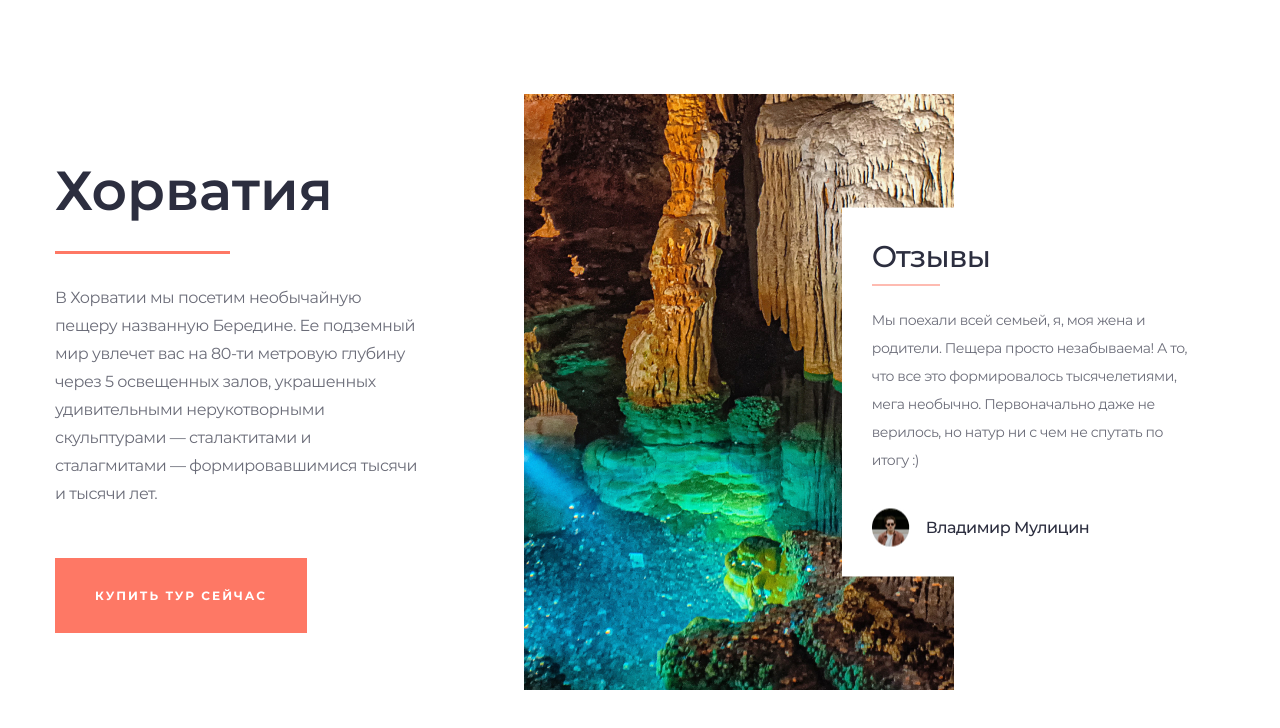
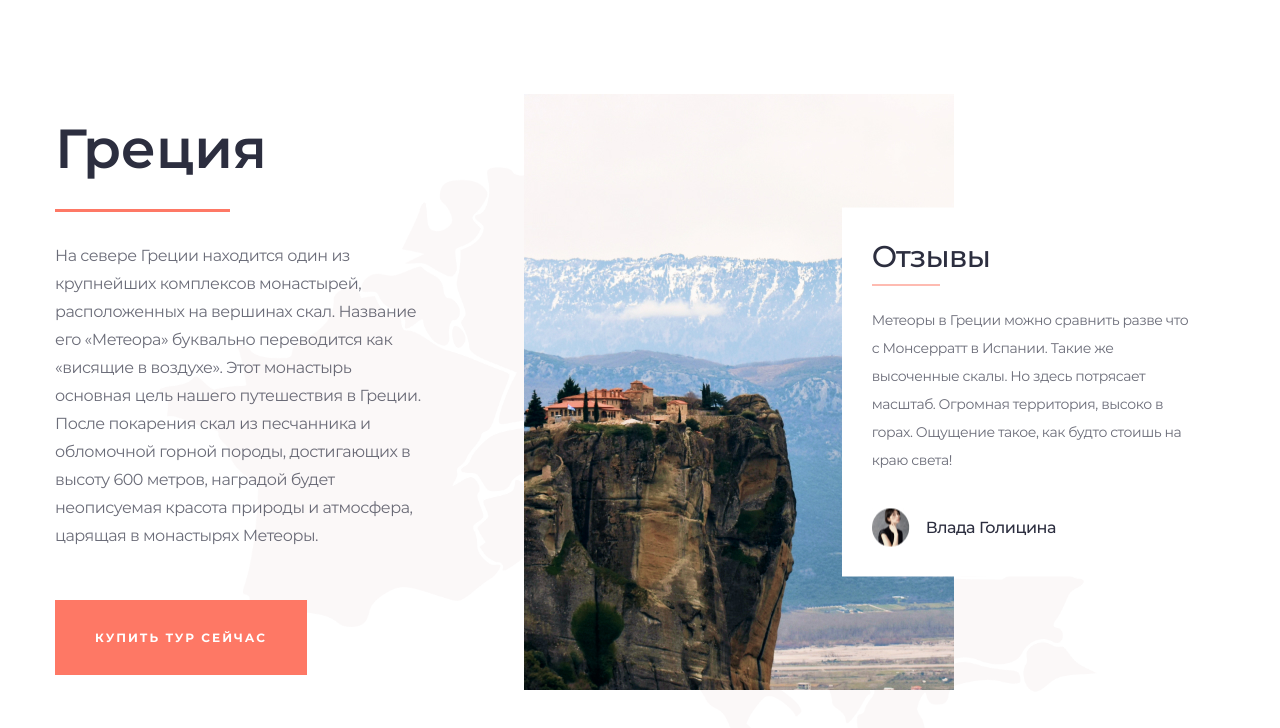
Before and after one commit to Dmitry27Zh/Way, a website: page source/index.html in a window 1280 px wide. Shown: the part 2467-3195 px from the top of the page. Drawn offline with nearby package versions, Linux system fonts and the light colour scheme; files that its build step writes are made by us from their sources.

Commit message:
добавлена фоновая карта

```diff
--- a/source/index.html
+++ b/source/index.html
@@ -162,7 +162,7 @@
           </ul>
           -->
           <ul class="tabs__list">
-            <li class="tabs__item">
+            <li class="tabs__item tabs__item--current">
               <div class="tabs__text">
                 <h3 class="tabs__text-title section-title">Греция</h3>
                 <p class="tabs__lead">На севере Греции находится один из крупнейших комплексов монастырей, расположенных
@@ -300,7 +300,7 @@
                 </blockquote>
               </article>
             </li>
-            <li class="tabs__item tabs__item--current">
+            <li class="tabs__item">
               <div class="tabs__text">
                 <h3 class="tabs__text-title section-title">Хорватия</h3>
                 <p class="tabs__lead">В Хорватии мы посетим необычайную пещеру названную Бередине. Ее подземный мир
--- a/source/sass/blocks/places.scss
+++ b/source/sass/blocks/places.scss
@@ -1,4 +1,5 @@
 .places {
+  position: relative;
   padding-top: 199px;
   padding-bottom: 240px;
 
--- a/source/sass/blocks/tabs.scss
+++ b/source/sass/blocks/tabs.scss
@@ -56,6 +56,25 @@
 
 .tabs__list {
   margin-top: 80px;
+
+  &::before {
+    content: "";
+    position: absolute;
+    z-index: -1;
+    left: 0;
+    right: 0;
+    margin: 0 auto;
+    margin-top: 15px;
+    width: 75.2vw;
+    height: 56.71vw;
+    background-image: url("../img/background-map@1x.png");
+    background-repeat: no-repeat;
+    background-size: cover;
+
+    @media (max-width: $tablet-width-max) {
+      display: none;
+    }
+  }
 }
 
 .tabs__item {
```
Also changed, not shown: source/img/background-map@1x.png (added), source/img/background-map@2x.png (added).
